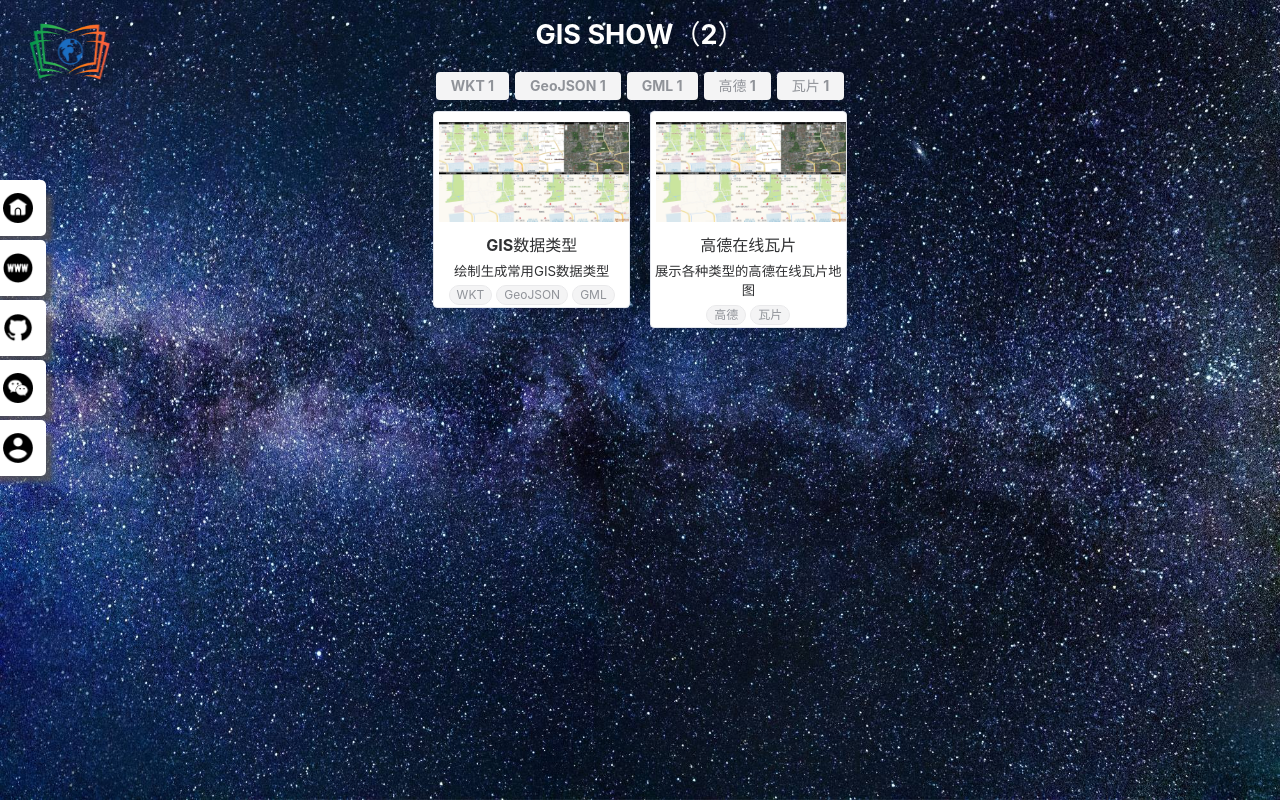
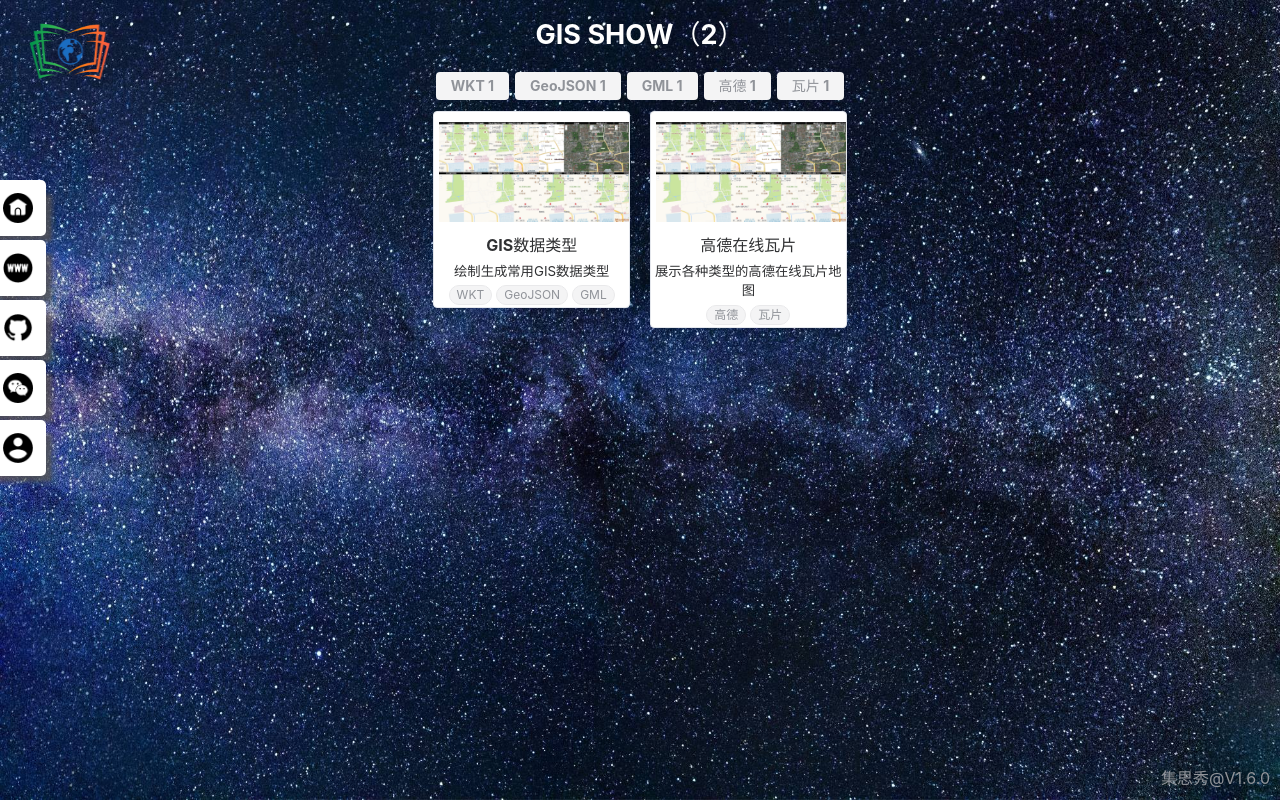
Before and after one commit to ChatGIS/gis-show, a Vue app: page / in a window 1280 px wide. Built offline with nearby package versions, Linux system fonts and the light colour scheme.

Commit message:
v1.6.0 add FooterInfo

```diff
--- a/package.json
+++ b/package.json
@@ -1,7 +1,7 @@
 {
   "name": "gis-show",
   "private": true,
-  "version": "1.5.0",
+  "version": "1.6.0",
   "type": "module",
   "scripts": {
     "dev": "vite",
--- /dev/null
+++ b/src/components/FooterInfo.vue
@@ -0,0 +1,27 @@
+<template>
+    <div id="footer-container">
+        <a v-if="props.article" :href='props.article' target="_blank">相关文章</a>
+        <span>集思秀@V{{ pkg.version }}</span>
+    </div>
+</template>
+<script setup>
+import pkg from '../../package.json'
+
+const props = defineProps({
+  article: String
+})
+</script>
+<style scoped>
+#footer-container {
+    position: absolute;
+    bottom: 10px;
+    right: 10px;
+    color: #909399;
+}
+#footer-container a {
+    color: #4e81e7;
+    margin-right: 20px;
+    /* text-decoration: none; */
+    font-weight: 900;
+}
+</style>
--- a/src/views/home/Index.vue
+++ b/src/views/home/Index.vue
@@ -28,6 +28,7 @@
           </el-row>
         </el-scrollbar>
         <side-nav/>
+        <footer-info/>
     </div>
 </template>
 <script setup>
@@ -36,6 +37,7 @@
 import imgProjectIcon from '@/assets/images/home/project_icon.png'
 import menus from './menus';
 import SideNav from '@/components/SideNav.vue';
+import FooterInfo from '@/components/FooterInfo.vue';
 
 let menuNum = ref(0)
 const tagOptions = ref([])
```
